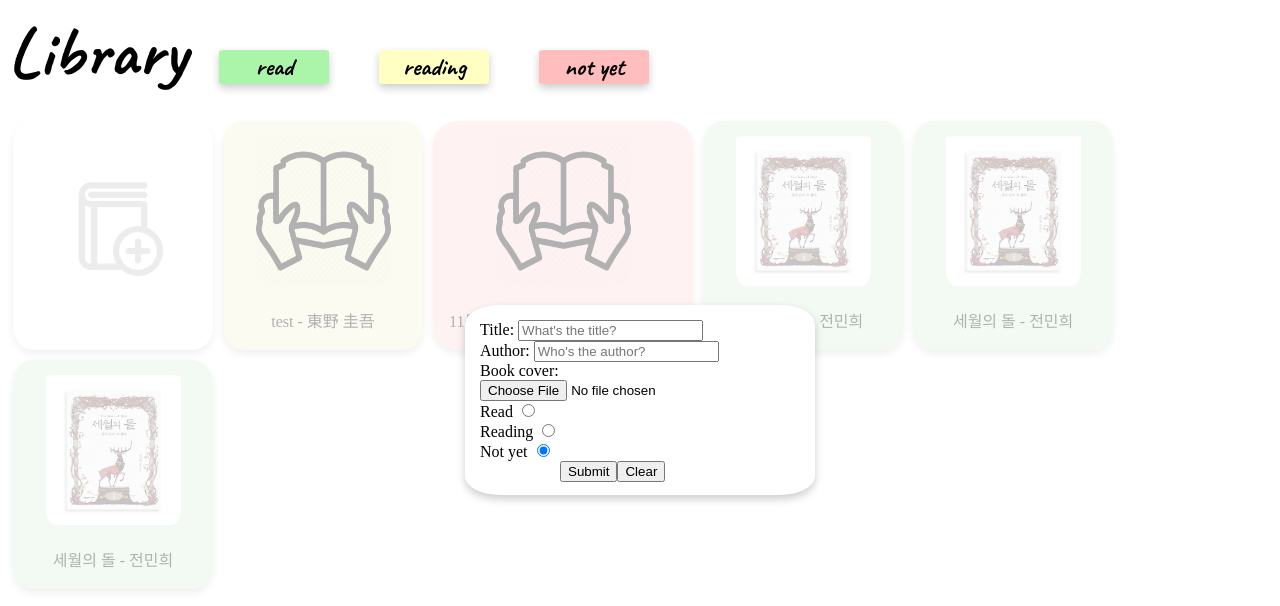
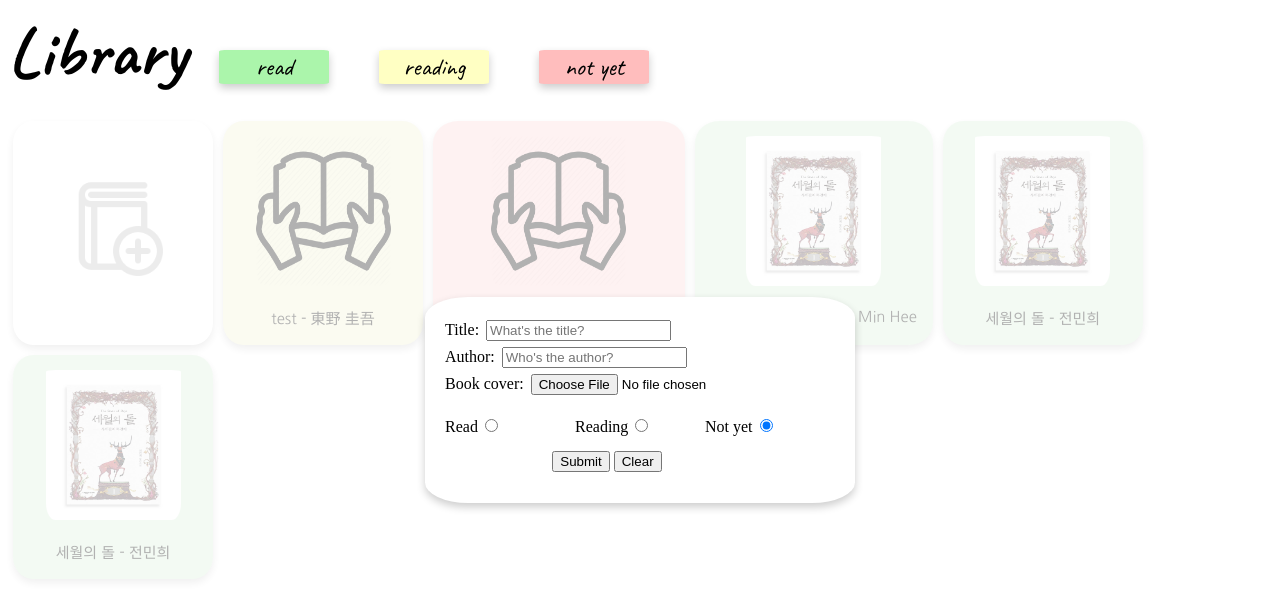
Before and after one commit to imeubug/library, a plain HTML site: page index.html in a window 1280 px wide. Both pictures are taken after a click on the element 113 px from the left and 235 px from the top of the page. Drawn offline with Linux system fonts and the light colour scheme.

Commit message:
Apply fonts to card & Form width changed

```diff
--- a/index.html
+++ b/index.html
@@ -4,7 +4,9 @@
 <head>
     <meta charset="UTF-8">
     <meta name="viewport" content="width=device-width, initial-scale=1.0">
-    <link href="https://fonts.googleapis.com/css2?family=Caveat:wght@400;700&display=swap" rel="stylesheet">
+    <link href="https://fonts.googleapis.com/css2?family=Caveat:wght@400;700&family=Nanum+Gothic&display=swap"
+        rel="stylesheet">
+
     <link rel="stylesheet" href="./style/style.css">
 
     <title>Library</title>
@@ -40,13 +42,22 @@
 
                 <label for="img">Book cover:</label>
                 <input type="file" id="img" name="img" accept=".png,.jpg,.jpeg"> <br>
+                <br>
 
-                <label for="read"> Read </label>
-                <input type="radio" name="read" id="read" value="read"> <br>
-                <label for="reading"> Reading </label>
-                <input type="radio" name="read" id="reading" value="reading"> <br>
-                <label for="not-yet"> Not yet </label>
-                <input type="radio" name="read" id="not-yet" value="not-yet" checked> <br>
+                <div id="radio-btn">
+                    <div>
+                        <label for="read"> Read </label>
+                        <input type="radio" name="read" id="read" value="read">
+                    </div>
+                    <div>
+                        <label for="reading"> Reading </label>
+                        <input type="radio" name="read" id="reading" value="reading">
+                    </div>
+                    <div>
+                        <label for="not-yet"> Not yet </label>
+                        <input type="radio" name="read" id="not-yet" value="not-yet" checked> <br>
+                    </div>
+                </div>
 
                 <!-- <input id="add-new-book" type="button" value="submit"> -->
                 <div id="form-btn">
--- a/logic/main.js
+++ b/logic/main.js
@@ -16,7 +16,7 @@ const addNewBookButton = document.getElementById('add-new-book');
 
 const book1 = [new Book('test', '東野 圭吾', 'default.png', 'reading'), false];
 const book2 = [new Book('11문자 살인사건', '히가시노 케이고', 'default.png', 'not-yet'), false];
-const book3 = [new Book('세월의 돌', '전민희', 'sample.jpg', 'read'), false];
+const book3 = [new Book('Stone of Ages', 'Jeon Min Hee', 'sample.jpg', 'read'), false];
 const book4 = [new Book('세월의 돌', '전민희', 'sample.jpg', 'read'), false];
 const book5 = [new Book('세월의 돌', '전민희', 'sample.jpg', 'read'), false];
 
--- a/style/style.css
+++ b/style/style.css
@@ -67,6 +67,12 @@ button {
     border-radius: 10%;
 }
 
+/* Set the text desgin for Card */
+.card p {
+    font-family: 'Nanum Gothic', sans-serif;
+    font-size: 15px;
+}
+
 /* On mouse-over, add a deeper shadow */
 .card:hover {
     transform: scale(1.05);
@@ -113,19 +119,35 @@ button {
     background: white;
     box-shadow: 0 4px 8px 0 rgba(0, 0, 0, 0.2);
 
-    width: 20em;
-    height: 10em;
+    width: 25em;
+    height: 11em;
 }
+
+#form-body {
+    margin: 5px;
+}
+
+#form-body input {
+    margin: 3px;
+}
+
 
 /******************************************
    * Form buttons
 *****************************************/
 div#form-btn {
-    display: flex;
-    width: 50%;
-    margin: 0 auto;
+    width: 45%;
+    margin: 15px auto;
 }
 
+#form-body #radio-btn div {
+    width: 100%;
+}
+
+#form-body div#radio-btn {
+    display: flex;
+    align-content: space-between;
+}
 
 /******************************************
    * Legend - Read, Reading, Not yet
@@ -143,7 +165,6 @@ div#form-btn {
 
 div#header button {
     font-family: 'Caveat', cursive;
-    font-weight: bold;
     font-size: 25px;
 
     border: none;
```
